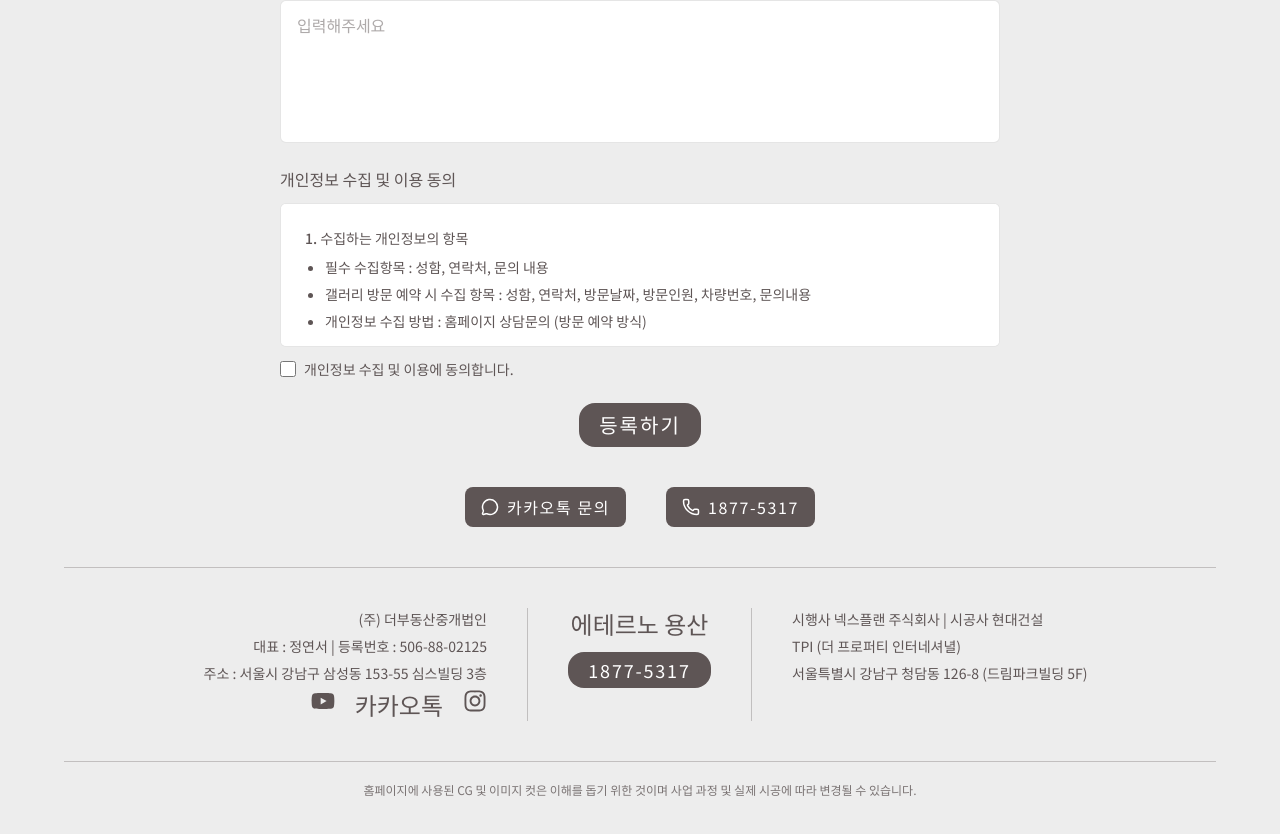
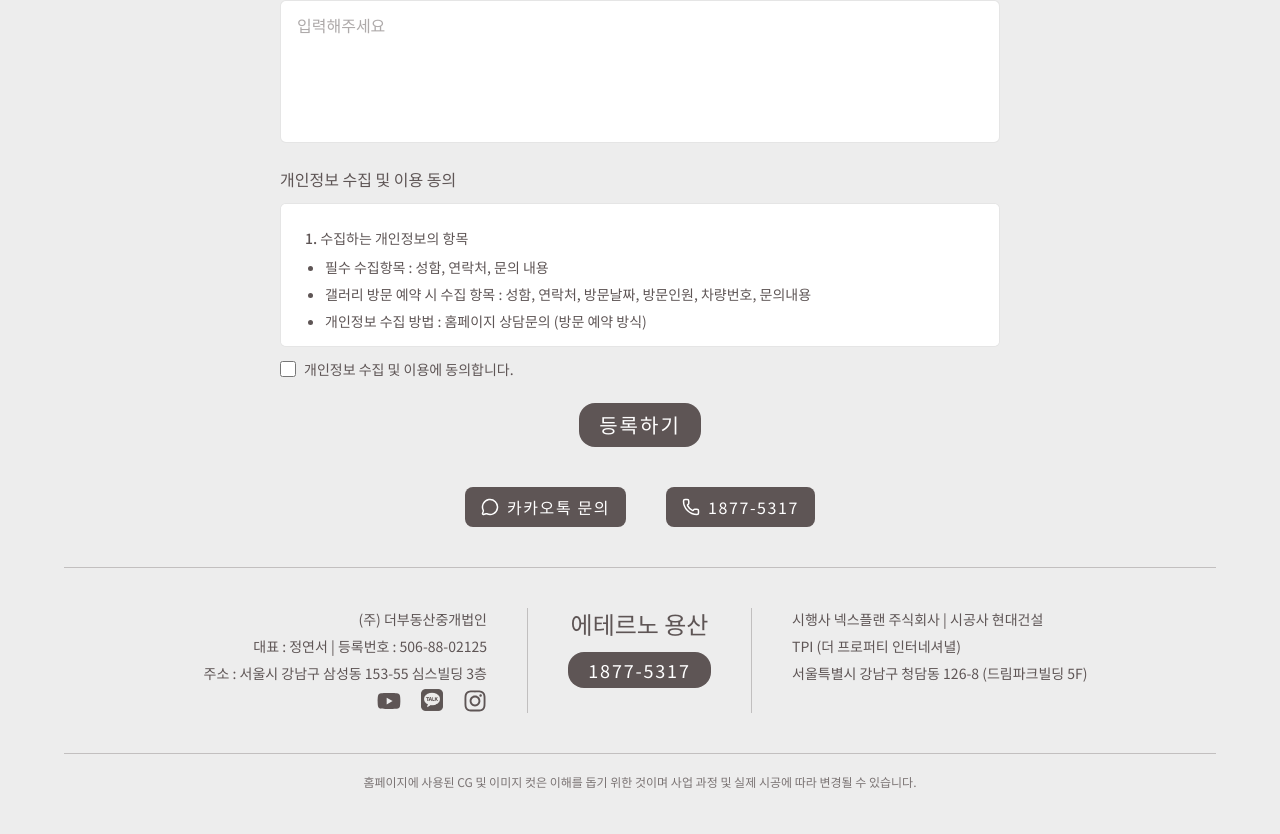
Before and after one commit to millwheel/eterno-yongsan, a Next.js app: page / in a window 1280 px wide. Shown: the part 2607-3441 px from the top of the page. Built offline with nearby package versions, Linux system fonts and the light colour scheme; no server answers; a web font is replaced by a local one.

Commit message:
feat: kakao talk 아이콘 적용

```diff
--- a/src/app/page.tsx
+++ b/src/app/page.tsx
@@ -197,6 +197,7 @@ export default function Home() {
                     </div>
                 </div>
             </section>
+
             <section data-nav-theme="light">
                 <EnrollForm />
             </section>
--- a/src/components/footer.tsx
+++ b/src/components/footer.tsx
@@ -1,4 +1,5 @@
 import {FaInstagram, FaYoutube} from "react-icons/fa";
+import Image from "next/image";
 
 export default function Footer() {
     return (
@@ -30,7 +31,7 @@ export default function Footer() {
                                 rel="noopener noreferrer"
                                 className="hover:text-[#fee500] transition"
                             >
-                                카카오톡
+                                <Image src="/image/kakao_icon.png" alt="카카오톡아이콘" width={22} height={22} />
                             </a>
                             <a
                                 href="https://www.instagram.com/therealty_luxhome/"
--- a/src/components/navThemeDriver.tsx
+++ b/src/components/navThemeDriver.tsx
@@ -36,8 +36,8 @@ export default function NavThemeDriver() {
             },
             {
                 root: null,
-                rootMargin: '-1% 0px -1% 0px',
-                threshold: [0.2, 0.4, 0.6],
+                rootMargin: '-8% 0px -8% 0px',
+                threshold: [0.6, 0.8],
             }
         );
 
```
Also changed, not shown: public/image/kakao_icon.png (added).
